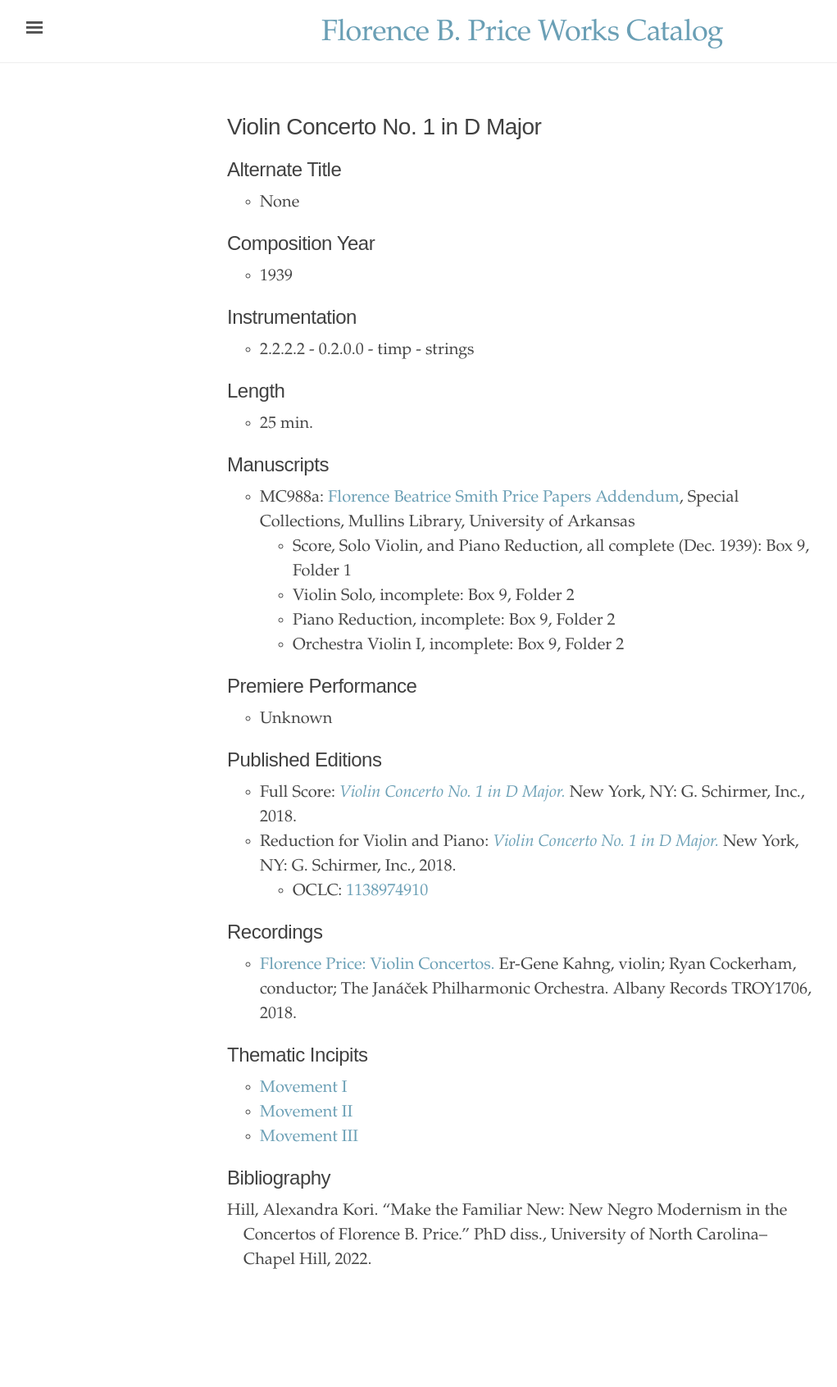
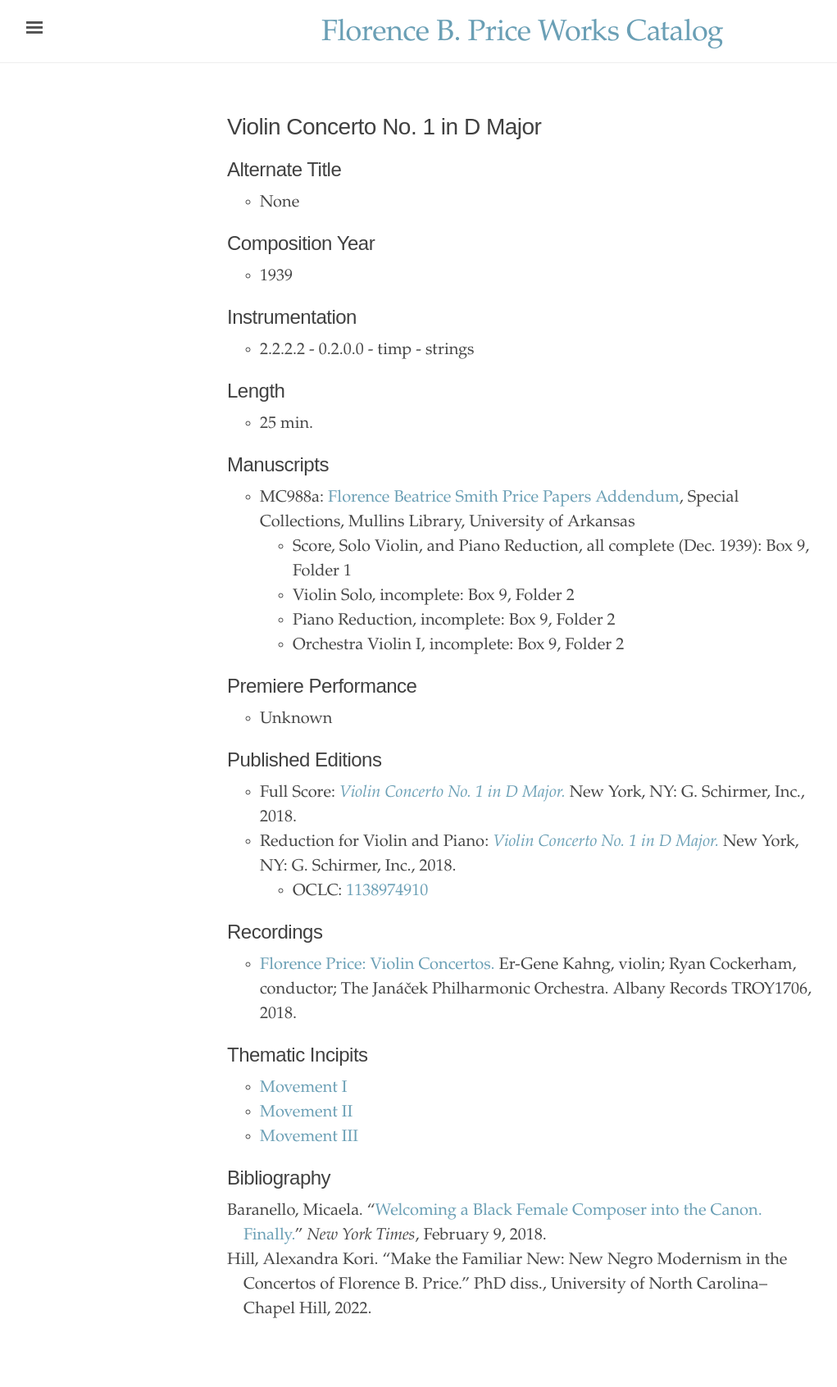
Before and after one commit to dwshadle/florence-price-catalog, a Jekyll site: the page built from _texts/price-violin_concerto_no1.md, in a window 1280 px wide. Shown: the whole page at 82% size, without its empty margins (3-1024 px from the left). Built offline with Jekyll 4.4.1, drawn with Linux system fonts in a browser that asks for light colours; before the commit the page ends 1632 px from its top, so only the background shows below that.

Commit message:
Update price-violin_concerto_no1.md

```diff
--- a/_texts/price-violin_concerto_no1.md
+++ b/_texts/price-violin_concerto_no1.md
@@ -42,5 +42,6 @@
 - [Movement III](https://dwshadle.github.io/test/price-violin-concerto-no1/mvt3)
 
 ## Bibliography
-1. Hill, Alexandra Kori. "Make the Familiar New: New Negro Modernism in the Concertos of Florence B. Price." PhD diss., University of North Carolina&ndash;Chapel Hill, 2022.
+1. Baranello, Micaela. "<a href="https://www.nytimes.com/2018/02/09/arts/music/florence-price-arkansas-symphony-concerto.html" target="_blank">Welcoming a Black Female Composer into the Canon. Finally.</a>" *New York Times*, February 9, 2018.
+2. Hill, Alexandra Kori. "Make the Familiar New: New Negro Modernism in the Concertos of Florence B. Price." PhD diss., University of North Carolina&ndash;Chapel Hill, 2022.
 {:.bibliography}
```
